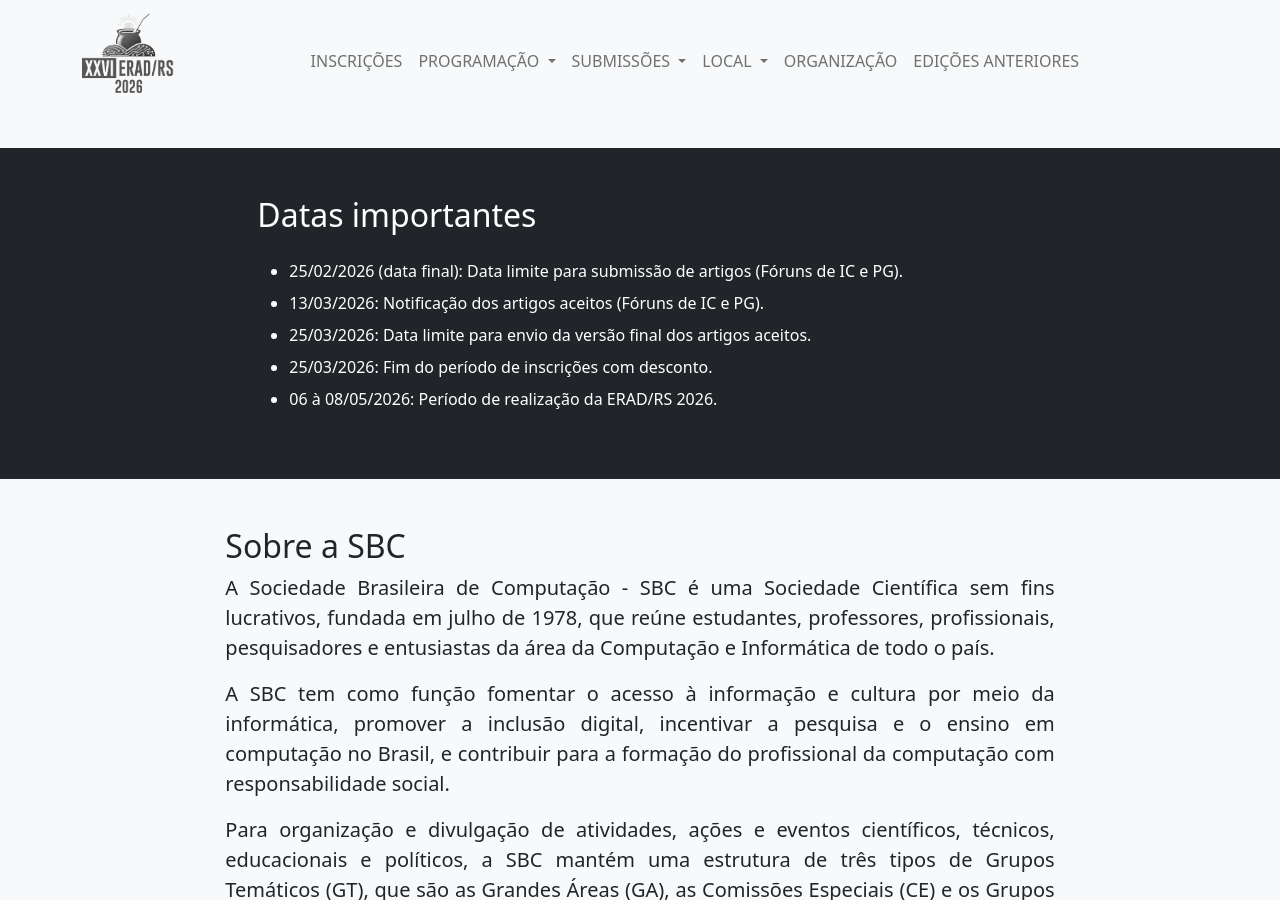
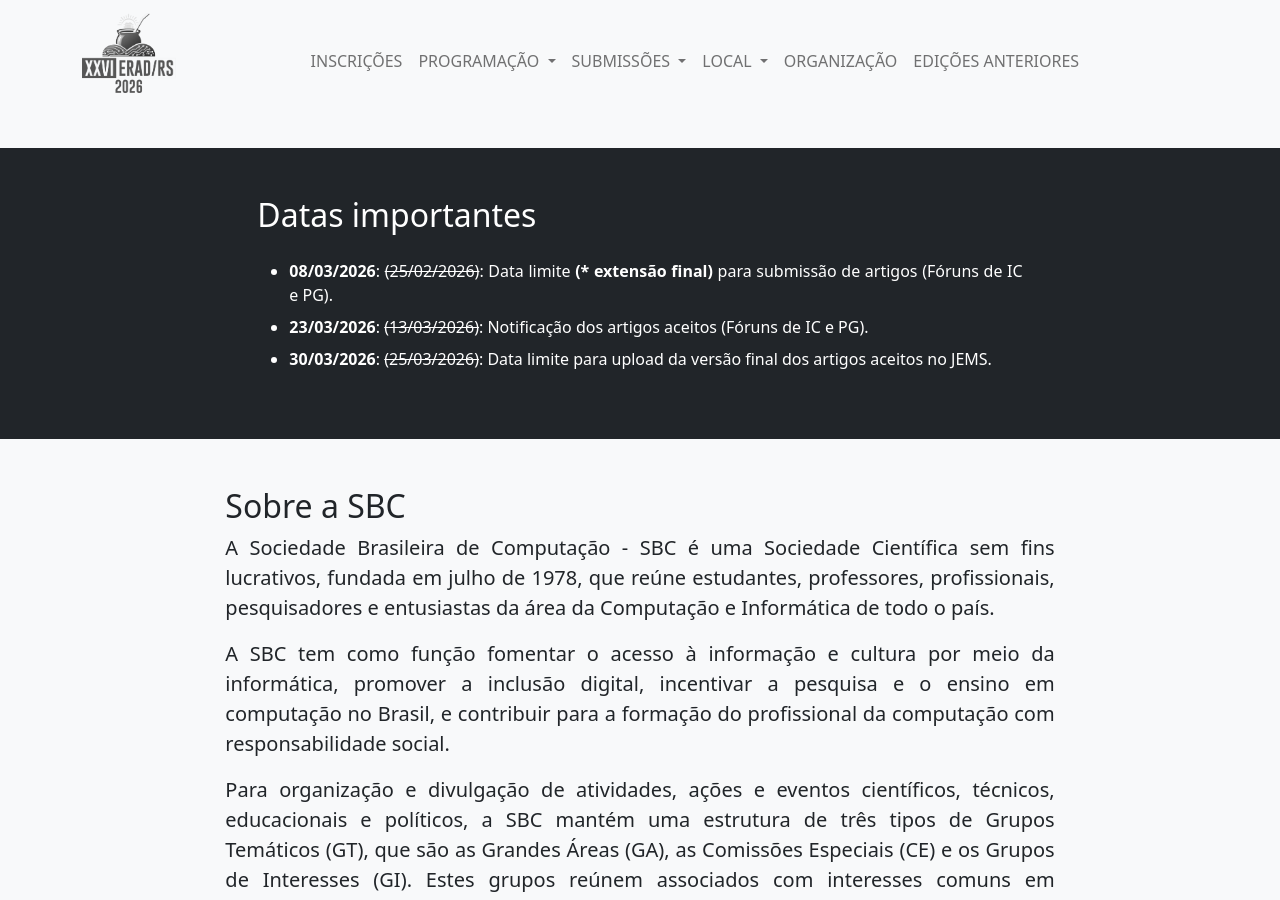
Before and after one commit to cradrs/eradrs2026, a Jekyll site: the page built from index.markdown, in a window 1280 px wide and 900 px high, scrolled down 1412 px. Built offline with Jekyll 4.4.1, drawn with Linux system fonts in a browser that asks for light colours.

Commit message:
Datas em home

```diff
--- a/_layouts/home.html
+++ b/_layouts/home.html
@@ -31,15 +31,14 @@ A organização geral da XXVI ERAD/RS, assim como em diferentes atividades previ
 <!-- datas importantes -->
 <section class="jumbotron jumbotron-fluid" id="dark-card">
     <div class="pb-1 container col-sm-12 col-lg-8 text-justify">
-        <h2>Datas importantes</h2>
+
+            <h2>Datas importantes</h2>
         <ul class="mt-4">
-            <li>25/02/2026 (data final): Data limite para submissão de artigos (Fóruns de IC e PG).</li>
-            <li>13/03/2026: Notificação dos artigos aceitos (Fóruns de IC e PG).</li>
-            <li>25/03/2026: Data limite para envio da versão final dos artigos aceitos.</li>
-            <li>25/03/2026: Fim do período de inscrições com desconto.</li>
-<!--            <li>0/04/2026: Fim do período de inscrições.</li> -->
-            <li>06 à 08/05/2026: Período de realização da ERAD/RS 2026.</li>
+            <li><b>08/03/2026</b>: <del>(25/02/2026)</del>: Data limite <b>(* extensão final)</b> para submissão de artigos (Fóruns de IC e PG).</li>
+            <li><b>23/03/2026</b>: <del>(13/03/2026)</del>: Notificação dos artigos aceitos (Fóruns de IC e PG).</li>
+            <li><b>30/03/2026</b>: <del>(25/03/2026)</del>: Data limite para upload da versão final dos artigos aceitos no JEMS.</li>
         </ul>
+
     </div>
 </section>
 
```
Also changed, not shown: 2 other files.
